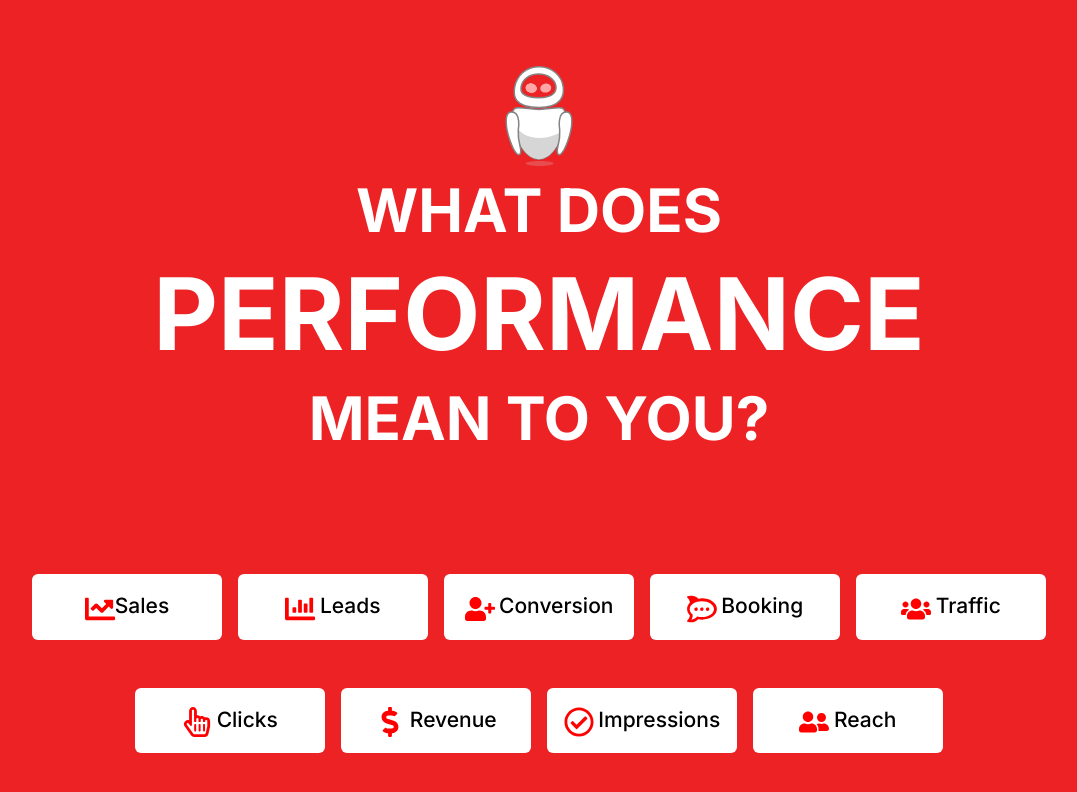
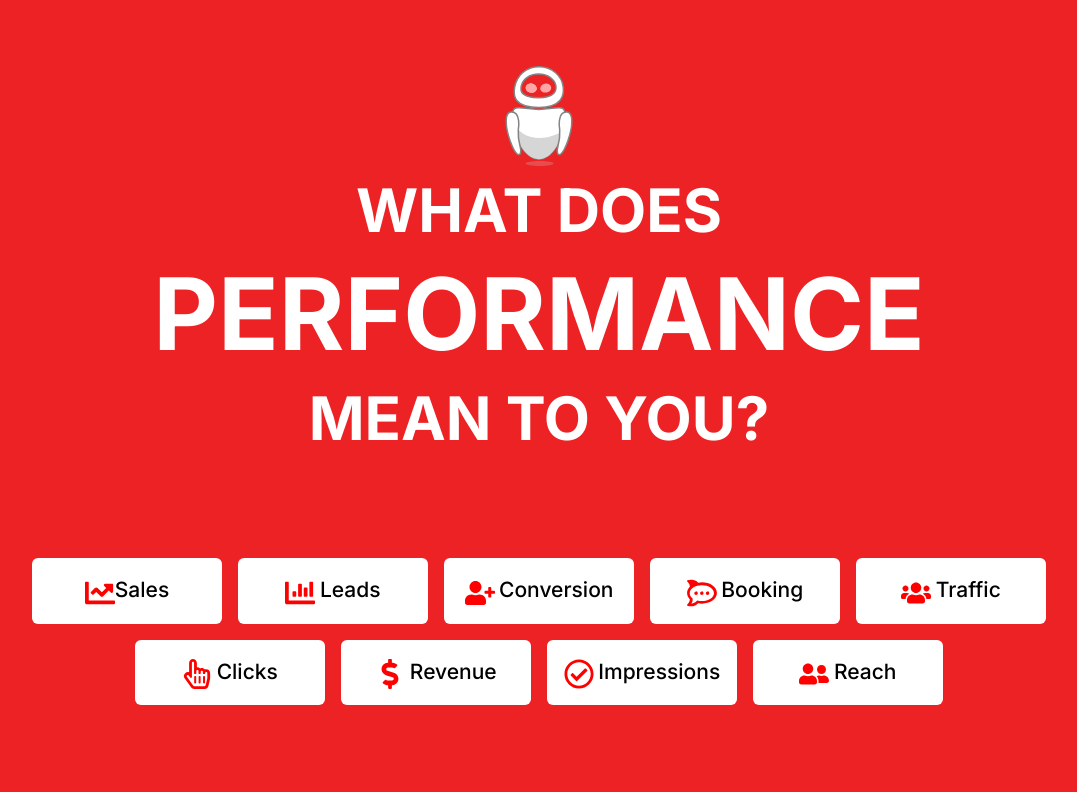
Before and after one commit to ivistaz-ecom/ivistazcomstaging, a Next.js app: page / in a window 1280 px wide. Shown: the part 782-1574 px from the top of the page, without its empty margins (101-1178 px from the left). Built offline with nearby package versions, Linux system fonts and the light colour scheme.

Commit message:
first commit

```diff
--- a/src/app/globals.css
+++ b/src/app/globals.css
@@ -303,7 +303,6 @@ height: 100vh !important;
 
 .blurb-ripple-out-wrap {
 	text-align: center;
-	padding: 1em 0 1em;
 }
 
 
```
